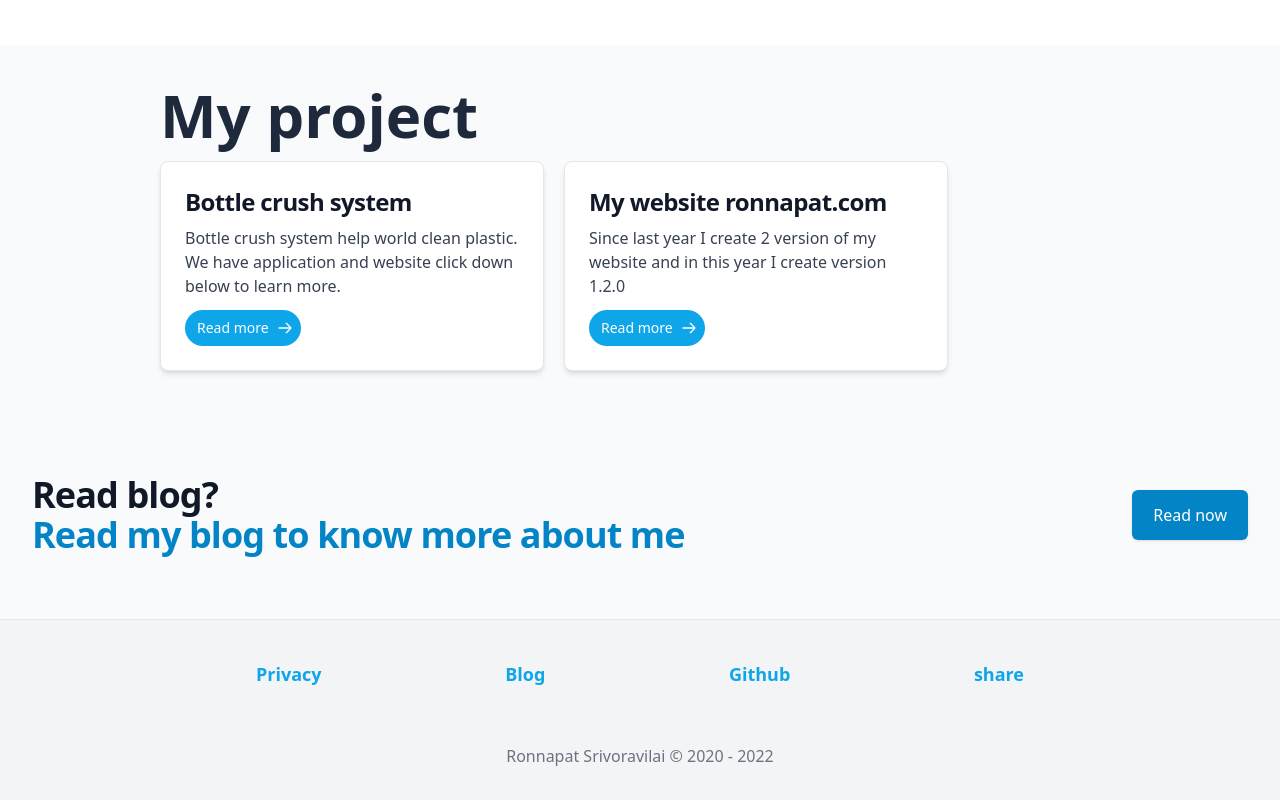
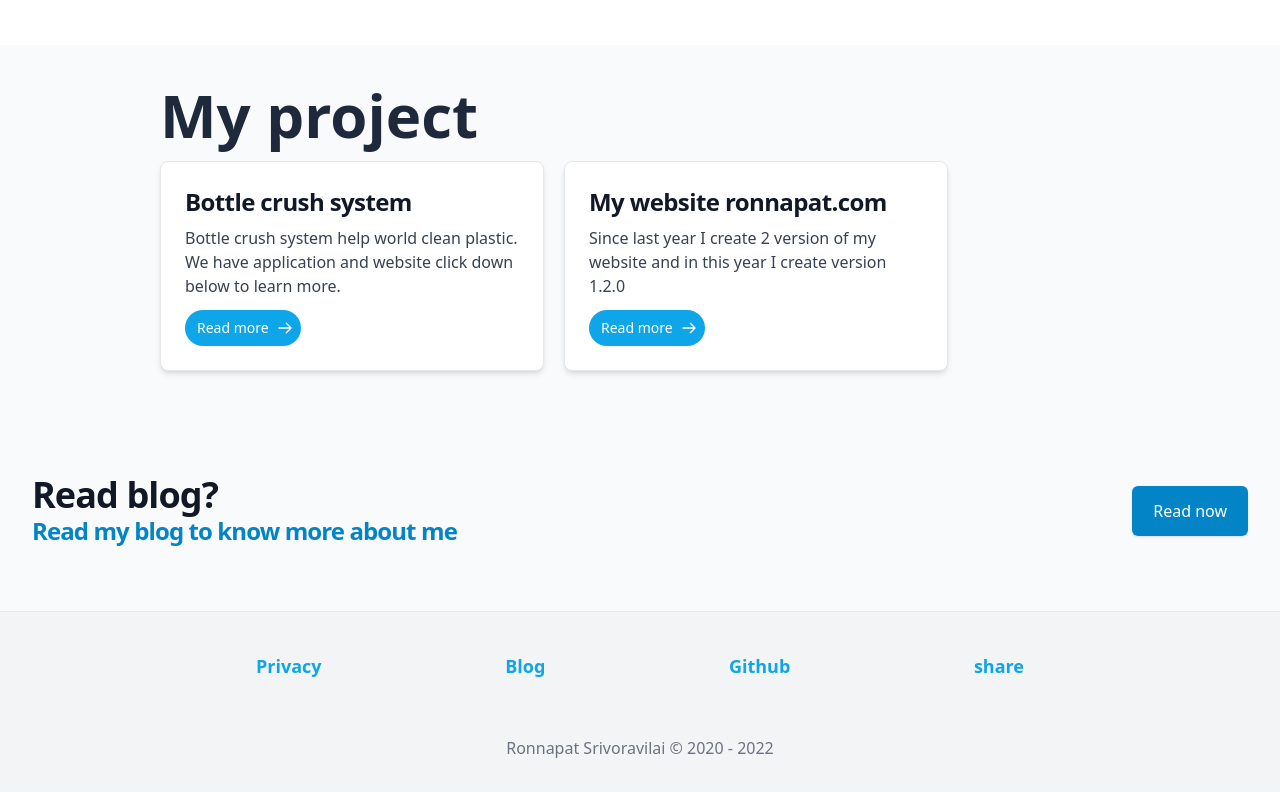
Before and after one commit to ronnapatp/ronnapat.com, a Next.js app: page /en-us in a window 1280 px wide. Shown: the part 1286-2086 px from the top of the page. Built offline with nearby package versions, Linux system fonts and the light colour scheme; no server answers.

Commit message:
Update text layout

```diff
--- a/components/go-blog.js
+++ b/components/go-blog.js
@@ -4,7 +4,7 @@ export default function Example() {
         <div className="max-w-7xl mx-auto py-12 px-4 sm:px-6 lg:py-16 lg:px-8 lg:flex lg:items-center lg:justify-between">
           <h2 className="text-3xl font-extrabold tracking-tight text-gray-900 dark:text-gray-200 sm:text-4xl">
             <span className="block">Read blog?</span>
-            <span className="block text-sky-600 dark:text-sky-400">Read my blog to know more about me</span>
+            <span className="block text-sky-600 dark:text-sky-400 text-2xl">Read my blog to know more about me</span>
           </h2>
           <div className="mt-8 flex lg:mt-0 lg:flex-shrink-0">
             <div className="inline-flex rounded-md shadow">
```
